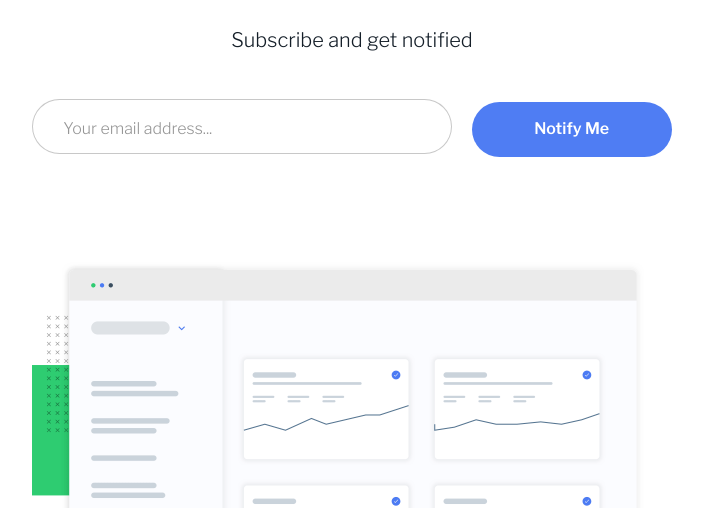
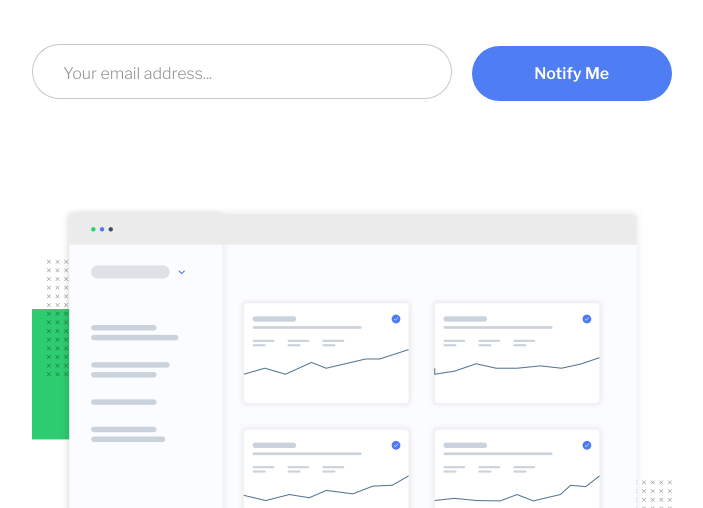
Before and after one commit to dnomjr/email_subscribe_soon_JS, a plain HTML site: page index.html in a window 1280 px wide. Shown: the part 292-800 px from the top of the page, without its empty margins (288-991 px from the left). Drawn offline with nearby package versions, Linux system fonts and the light colour scheme.

Commit message:
Update index.html

```diff
--- a/index.html
+++ b/index.html
@@ -31,7 +31,7 @@
     <section>
 
       <h1 class="title-heading">We are launching <span id="soon">soon!</span></h1>
-      <p class="notice">Subscribe and get notified</p>
+      <p class="notice"></p>
 
       <form class="form-control" action="">
         <input class="input-text" type="text" placeholder="Your email address...">
```
